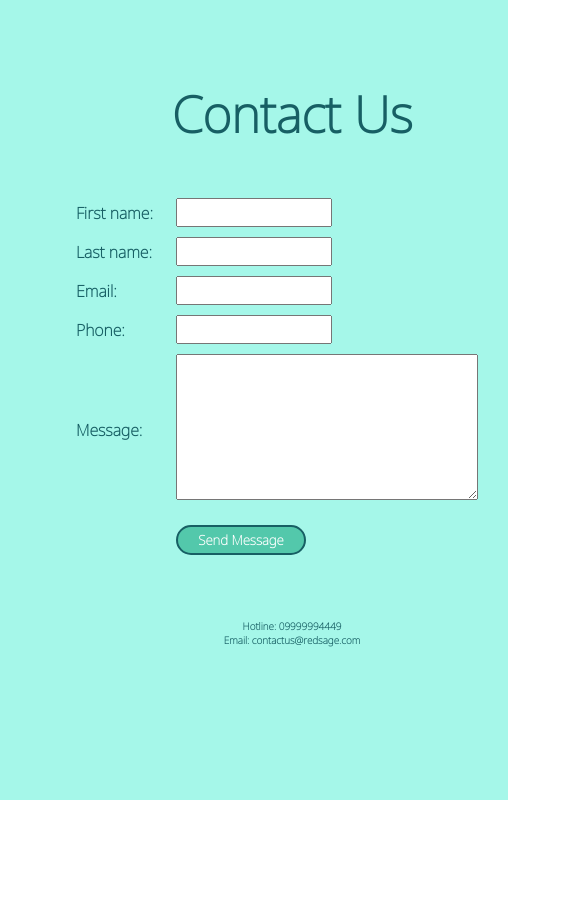
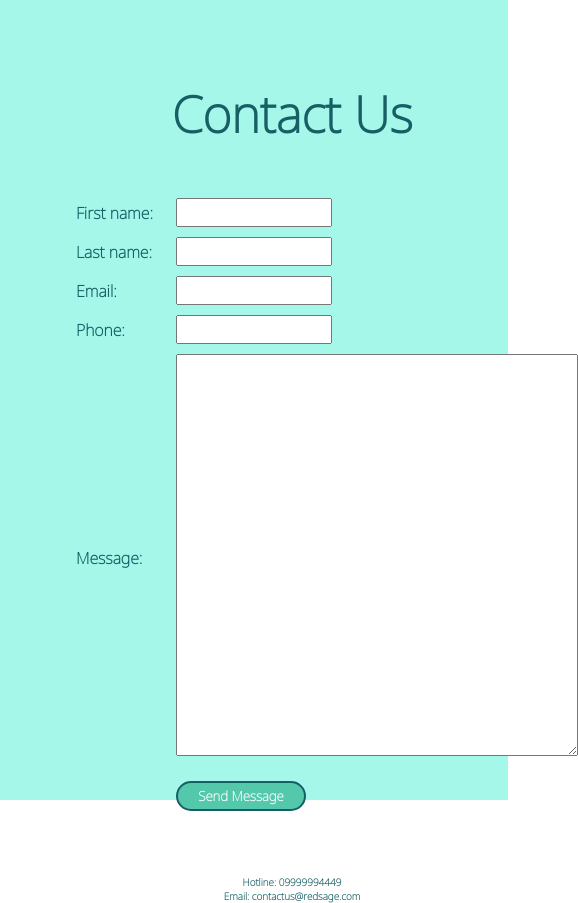
Before and after one commit to ragib1803/ContactUsForm, a plain HTML site: page Index.html in a window 1280 px wide. Shown: the full height of the page, 772-1350 px from the left, 578 px wide, since content can reach past the window. Before the commit the page ends 805 px from the top, so only its background shows below. Drawn offline with Linux system fonts and the light colour scheme.

Commit message:
Update ContactUs.css

```diff
--- a/ContactUs.css
+++ b/ContactUs.css
@@ -69,8 +69,8 @@
 #messages
 
 {
-
-    width: 300px;
+    height: 400px;
+    width: 400px;
 }
 #phone
 
```
